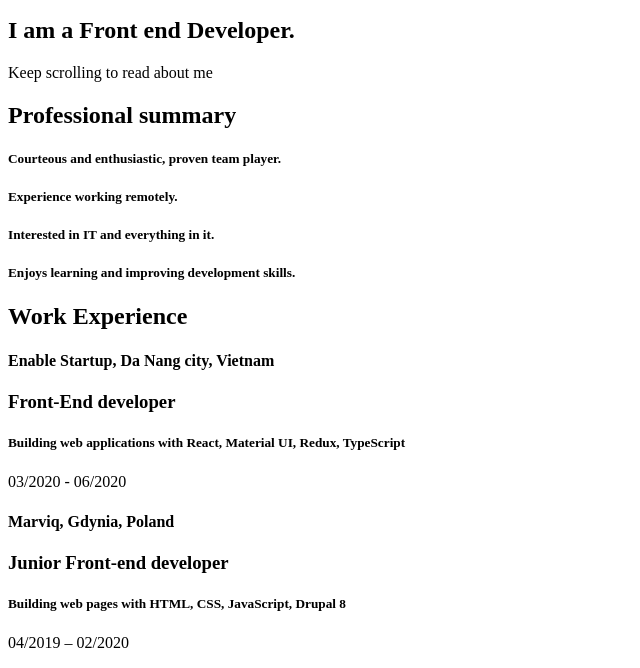
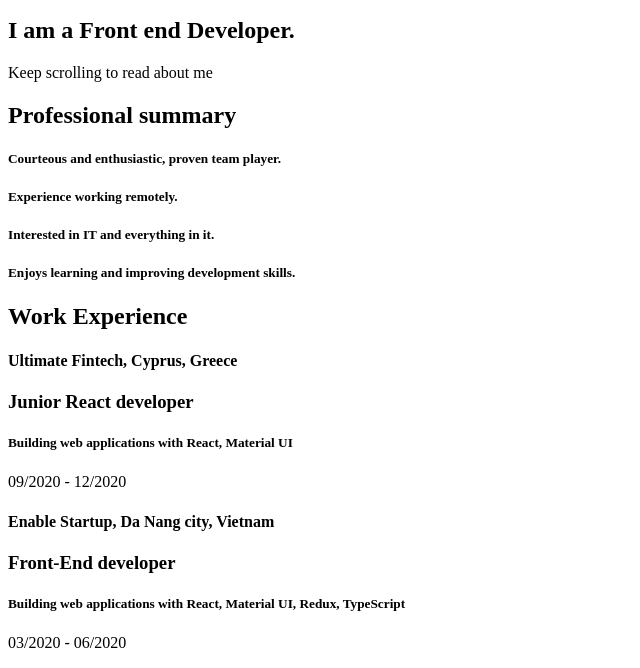
Before and after one commit to AnastasiaStarodubtseva/Resume, a website built with webpack: page src/views/index.html in a window 1280 px wide. Shown: the part 110-778 px from the top of the page, without its empty margins (0-640 px from the left). Built offline with nearby package versions, Linux system fonts and the light colour scheme; files whose address does not match are found by name.

Commit message:
Update experience

```diff
--- a/src/views/index.html
+++ b/src/views/index.html
@@ -37,6 +37,10 @@
           <h2>Work Experience</h2>
         </div>
           <div class="three columns marviq">
+            <h4>Ultimate Fintech, Cyprus, Greece</h4>
+            <h3>Junior React developer</h3>
+              <h5>Building web applications with React, Material UI</h5>
+              <p>09/2020 - 12/2020</p>
             <h4>Enable Startup, Da Nang city, Vietnam</h4>
             <h3>Front-End developer</h3>
               <h5>Building web applications with React, Material UI, Redux, TypeScript</h5>
```
